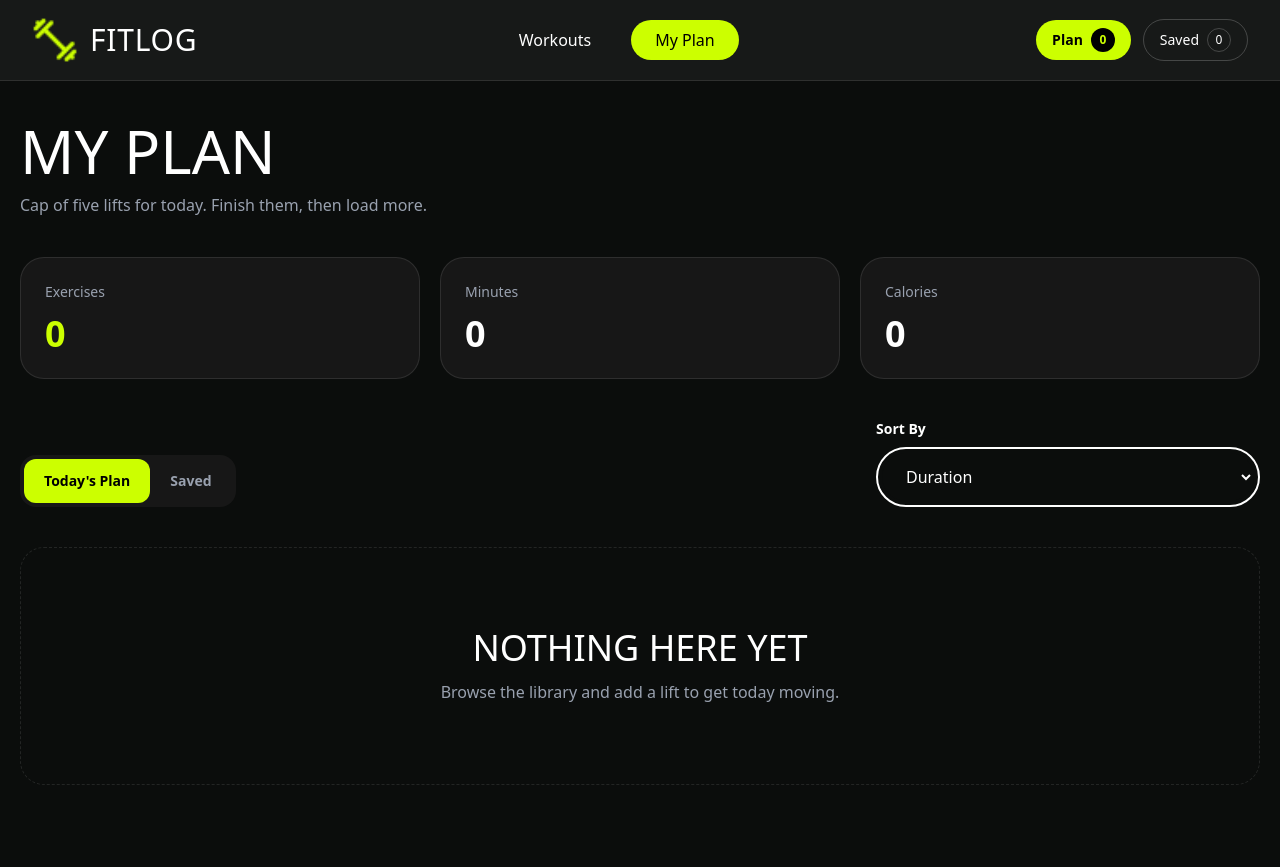
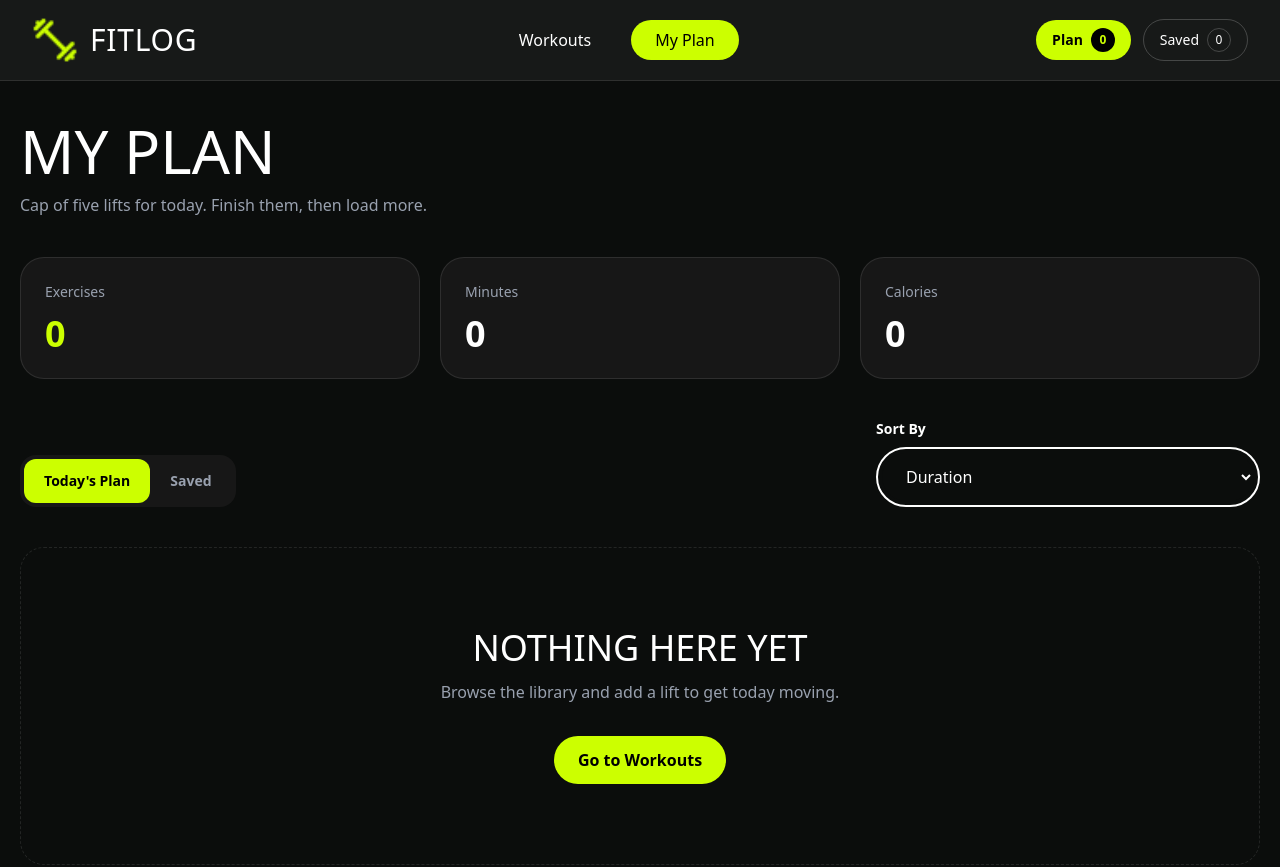
Before and after one commit to shakibhasanonly/fitlog, a Next.js app: page /my-plan in a window 1280 px wide. Shown: the top 867 px of the page. Built offline with nearby package versions, Linux system fonts and the light colour scheme.

Commit message:
update API endpoint

```diff
--- a/app/lib/api.ts
+++ b/app/lib/api.ts
@@ -1,4 +1,4 @@
-const BASE_URL = "https://api.abcz.workers.dev/api/fitlog";
+const BASE_URL = "https://api.api-store.workers.dev/api/fitlog";
 
 export type Workout = {
   id: number;
--- a/app/my-plan/page.tsx
+++ b/app/my-plan/page.tsx
@@ -1,5 +1,6 @@
 "use client";
 
+import Link from "next/link";
 import { useMemo, useState } from "react";
 import PlanCard from "../components/PlanCard";
 import { usePlan } from "../context/PlanContext";
@@ -131,17 +132,9 @@ export default function MyPlanPage() {
                 }
                 className="w-full rounded-full bg-[#0b0d0c] px-5 py-3 text-white outline-none"
               >
-                <option value="duration">
-                  Duration
-                </option>
-
-                <option value="calories">
-                  Calories
-                </option>
-
-                <option value="rating">
-                  Rating
-                </option>
+                <option value="duration">Duration</option>
+                <option value="calories">Calories</option>
+                <option value="rating">Rating</option>
               </select>
             </div>
           </div>
@@ -152,6 +145,7 @@ export default function MyPlanPage() {
         <div className="mt-10">
           {sortedWorkouts.length === 0 ? (
             <div className="rounded-3xl border border-dashed border-white/10 py-20 text-center">
+
               <h2 className="heading-font text-4xl uppercase">
                 NOTHING HERE YET
               </h2>
@@ -159,6 +153,14 @@ export default function MyPlanPage() {
               <p className="mt-3 text-gray-400">
                 Browse the library and add a lift to get today moving.
               </p>
+
+              <Link
+                href="/"
+                className="mt-8 inline-flex items-center rounded-full bg-[#ccff00] px-6 py-3 font-bold text-black transition hover:scale-105"
+              >
+                Go to Workouts
+              </Link>
+
             </div>
           ) : (
             <div className="space-y-5">
```
Also changed, not shown: 1 other file (tests, documents, lock files or other folders).
